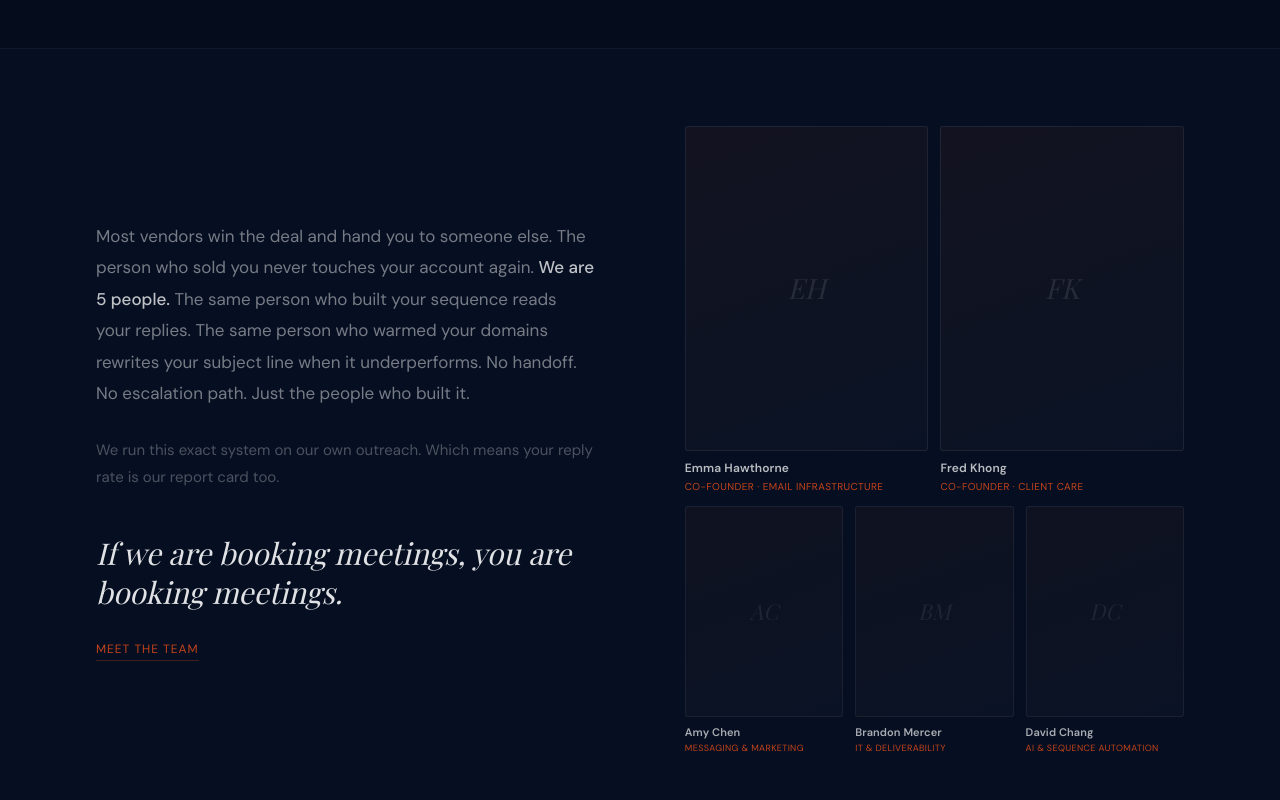
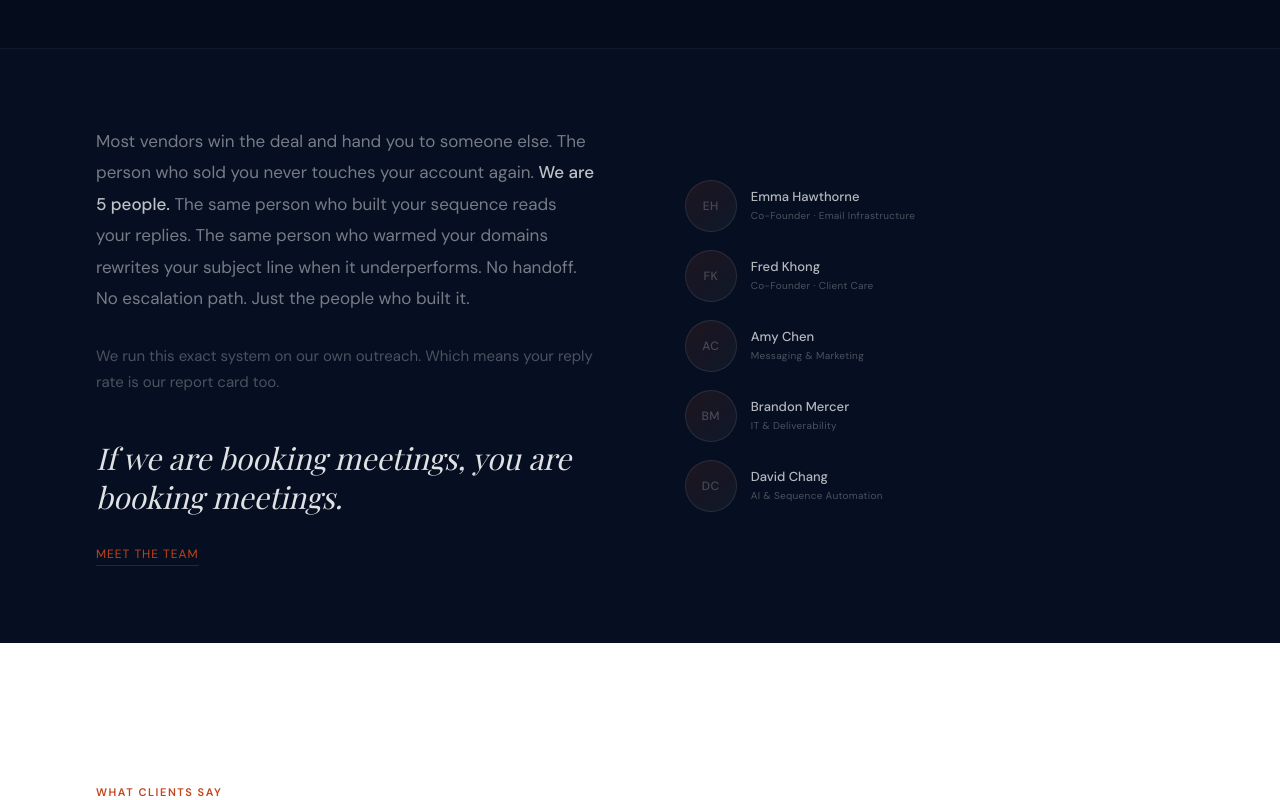
Before and after one commit to jaexochill2-code/scalesteady-engineers, a Next.js app: page / in a window 1280 px wide. Shown: the part 3280-4080 px from the top of the page. Built offline with nearby package versions, Linux system fonts and the light colour scheme.

Commit message:
design: team roster to small circular headshots byline style - credibility through restraint

```diff
--- a/src/app/page.tsx
+++ b/src/app/page.tsx
@@ -544,66 +544,41 @@ export default function Home() {
               </a>
             </div>
 
-            {/* RIGHT: Team roster -- placeholder frames */}
-            <div style={{ display: "flex", flexDirection: "column", gap: "12px" }}>
-
-              {/* Row 1 -- Co-founders */}
-              <div style={{ display: "grid", gridTemplateColumns: "1fr 1fr", gap: "12px" }}>
+            {/* RIGHT: Team -- small headshots, byline style */}
+            <div style={{ display: "flex", flexDirection: "column", gap: "18px", alignSelf: "center" }}>
               {[
                 { initials: "EH", name: "Emma Hawthorne", title: "Co-Founder · Email Infrastructure" },
                 { initials: "FK", name: "Fred Khong",     title: "Co-Founder · Client Care" },
+                { initials: "AC", name: "Amy Chen",       title: "Messaging & Marketing" },
+                { initials: "BM", name: "Brandon Mercer", title: "IT & Deliverability" },
+                { initials: "DC", name: "David Chang",    title: "AI & Sequence Automation" },
               ].map((m) => (
-                  <div key={m.initials}>
+                <div key={m.initials} style={{ display: "flex", alignItems: "center", gap: "14px" }}>
+                  {/* Headshot circle -- swap contents with real <img> when available */}
                   <div
                     style={{
-                        background: "linear-gradient(160deg, rgba(196,67,27,0.07) 0%, rgba(255,255,255,0.02) 100%)",
-                        border: "1px solid rgba(255,255,255,0.07)",
-                        borderRadius: "3px",
-                        aspectRatio: "3 / 4",
+                      width: "52px",
+                      height: "52px",
+                      borderRadius: "50%",
+                      flexShrink: 0,
+                      background: "linear-gradient(145deg, rgba(196,67,27,0.12) 0%, rgba(255,255,255,0.04) 100%)",
+                      border: "1px solid rgba(255,255,255,0.09)",
                       display: "flex",
                       alignItems: "center",
                       justifyContent: "center",
                       overflow: "hidden",
                     }}
                   >
-                      {/* Replace comment with: <img src="/team/emma.jpg" alt={m.name} style={{ width: "100%", height: "100%", objectFit: "cover" }} /> */}
-                      <span className="font-serif" style={{ fontSize: "28px", color: "rgba(255,255,255,0.1)", fontStyle: "italic", userSelect: "none" }}>{m.initials}</span>
+                    {/* <img src={`/team/${m.initials.toLowerCase()}.jpg`} alt={m.name} style={{ width: "100%", height: "100%", objectFit: "cover" }} /> */}
+                    <span className="font-sans" style={{ fontSize: "12px", fontWeight: 500, color: "rgba(255,255,255,0.22)", letterSpacing: "0.04em" }}>{m.initials}</span>
                   </div>
-                    <p className="font-sans" style={{ fontSize: "12px", fontWeight: 600, color: "rgba(255,255,255,0.72)", marginTop: "8px", letterSpacing: "0.01em" }}>{m.name}</p>
-                    <p className="font-sans" style={{ fontSize: "10px", color: "#C4431B", marginTop: "2px", letterSpacing: "0.04em", textTransform: "uppercase" }}>{m.title}</p>
+                  {/* Name + title */}
+                  <div>
+                    <p className="font-sans" style={{ fontSize: "13px", fontWeight: 500, color: "rgba(255,255,255,0.7)", lineHeight: 1.2 }}>{m.name}</p>
+                    <p className="font-sans" style={{ fontSize: "10px", color: "rgba(255,255,255,0.28)", marginTop: "3px", letterSpacing: "0.03em" }}>{m.title}</p>
+                  </div>
                 </div>
               ))}
-              </div>
-
-              {/* Row 2 -- Team */}
-              <div style={{ display: "grid", gridTemplateColumns: "1fr 1fr 1fr", gap: "12px" }}>
-                {[
-                  { initials: "AC", name: "Amy Chen",       title: "Messaging & Marketing" },
-                  { initials: "BM", name: "Brandon Mercer", title: "IT & Deliverability" },
-                  { initials: "DC", name: "David Chang",    title: "AI & Sequence Automation" },
-                ].map((m) => (
-                  <div key={m.initials}>
-                    <div
-                      style={{
-                        background: "linear-gradient(160deg, rgba(196,67,27,0.05) 0%, rgba(255,255,255,0.02) 100%)",
-                        border: "1px solid rgba(255,255,255,0.06)",
-                        borderRadius: "3px",
-                        aspectRatio: "3 / 4",
-                        display: "flex",
-                        alignItems: "center",
-                        justifyContent: "center",
-                        overflow: "hidden",
-                      }}
-                    >
-                      {/* Replace comment with: <img src="/team/[name].jpg" alt={m.name} style={{ width: "100%", height: "100%", objectFit: "cover" }} /> */}
-                      <span className="font-serif" style={{ fontSize: "22px", color: "rgba(255,255,255,0.08)", fontStyle: "italic", userSelect: "none" }}>{m.initials}</span>
-                    </div>
-                    <p className="font-sans" style={{ fontSize: "11px", fontWeight: 600, color: "rgba(255,255,255,0.65)", marginTop: "7px", letterSpacing: "0.01em" }}>{m.name}</p>
-                    <p className="font-sans" style={{ fontSize: "9px", color: "#C4431B", marginTop: "2px", letterSpacing: "0.04em", textTransform: "uppercase" }}>{m.title}</p>
-                  </div>
-                ))}
-              </div>
-
             </div>
           </div>
         </div>
```
Lines whose indentation alone changed are shown as unchanged.
